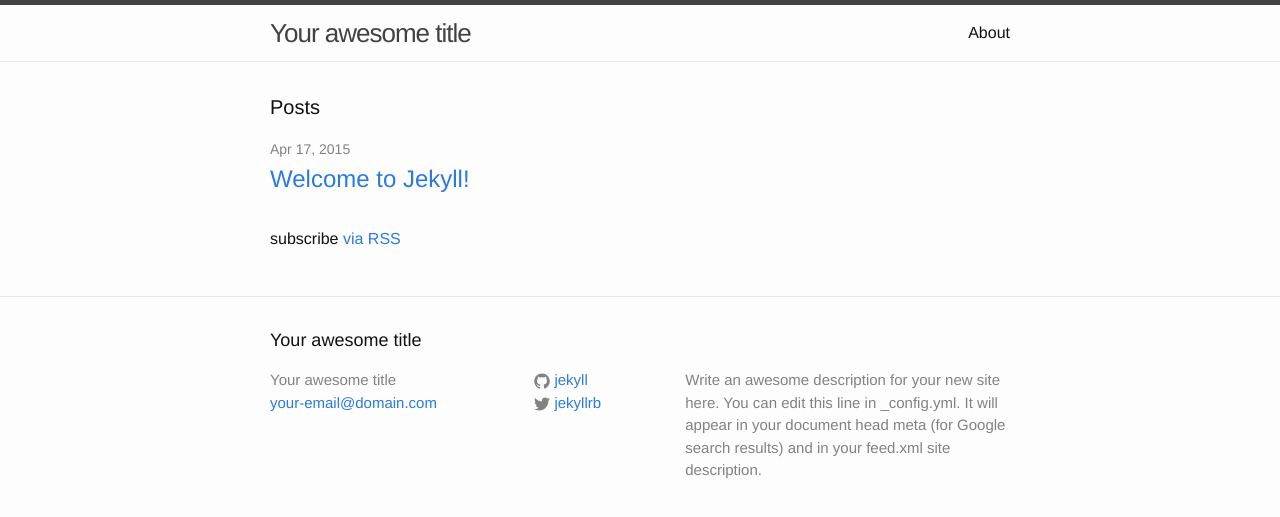
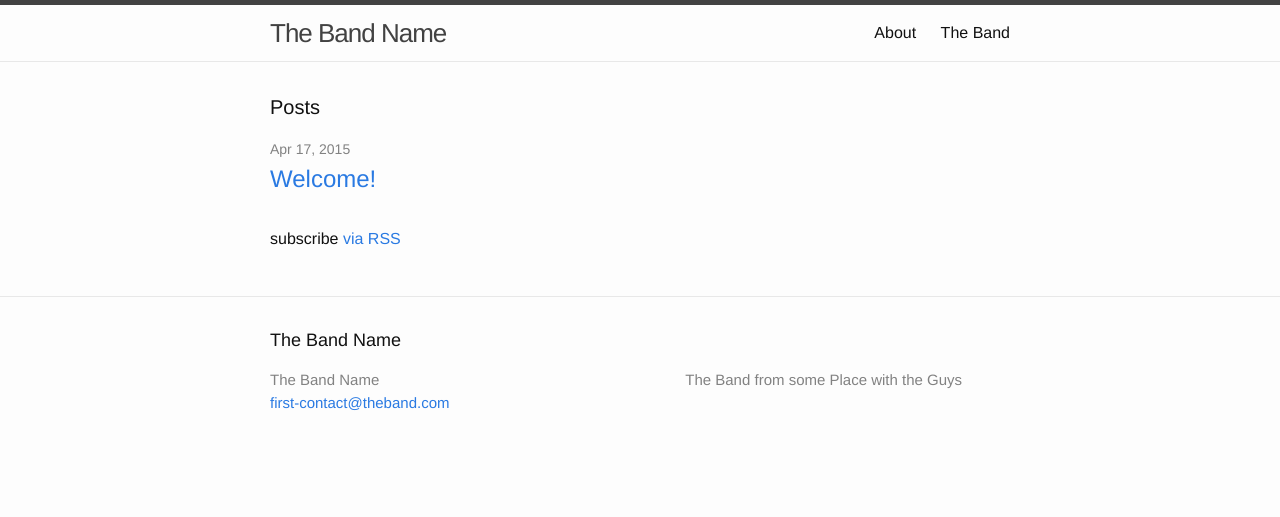
Before and after one commit to KeithGWalker/keithgwalker.github.io, a Jekyll site: the page built from index.html, in a window 1280 px wide. Shown: the top 517 px of the page. Built offline with Jekyll 4.4.1, drawn with Linux system fonts in a browser that asks for light colours.

Commit message:
another checkin

```diff
--- a/_config.yml
+++ b/_config.yml
@@ -1,14 +1,12 @@
 # Site settings
-title: Your awesome title
-email: your-email@domain.com
+title: The Band Name
+email: first-contact@theband.com
 description: > # this means to ignore newlines until "baseurl:"
-  Write an awesome description for your new site here. You can edit this
-  line in _config.yml. It will appear in your document head meta (for
-  Google search results) and in your feed.xml site description.
+  The Band from some Place with the Guys
 baseurl: "" # the subpath of your site, e.g. /blog/
-url: "http://yourdomain.com" # the base hostname & protocol for your site
-twitter_username: jekyllrb
-github_username:  jekyll
+url: "http://www.theband.com" # the base hostname & protocol for your site
+# twitter_username: jekyllrb
+# github_username:  jekyll
 
 # Build settings
 markdown: kramdown
--- a/_posts/2015-04-17-welcome-to-jekyll.markdown
+++ /dev/null
@@ -1,25 +0,0 @@
----
-layout: post
-title:  "Welcome to Jekyll!"
-date:   2015-04-17 23:55:29
-categories: jekyll update
----
-You’ll find this post in your `_posts` directory. Go ahead and edit it and re-build the site to see your changes. You can rebuild the site in many different ways, but the most common way is to run `jekyll serve`, which launches a web server and auto-regenerates your site when a file is updated.
-
-To add new posts, simply add a file in the `_posts` directory that follows the convention `YYYY-MM-DD-name-of-post.ext` and includes the necessary front matter. Take a look at the source for this post to get an idea about how it works.
-
-Jekyll also offers powerful support for code snippets:
-
-{% highlight ruby %}
-def print_hi(name)
-  puts "Hi, #{name}"
-end
-print_hi('Tom')
-#=> prints 'Hi, Tom' to STDOUT.
-{% endhighlight %}
-
-Check out the [Jekyll docs][jekyll] for more info on how to get the most out of Jekyll. File all bugs/feature requests at [Jekyll’s GitHub repo][jekyll-gh]. If you have questions, you can ask them on [Jekyll’s dedicated Help repository][jekyll-help].
-
-[jekyll]:      http://jekyllrb.com
-[jekyll-gh]:   https://github.com/jekyll/jekyll
-[jekyll-help]: https://github.com/jekyll/jekyll-help
```
Also changed, not shown: _data/members.json (added, +18 -0 lines), _posts/2015-04-17-welcome.markdown (added, +8 -0 lines), theband.html (added, +19 -0 lines), images/singer.png (added), index.html (line endings or trailing spaces).
